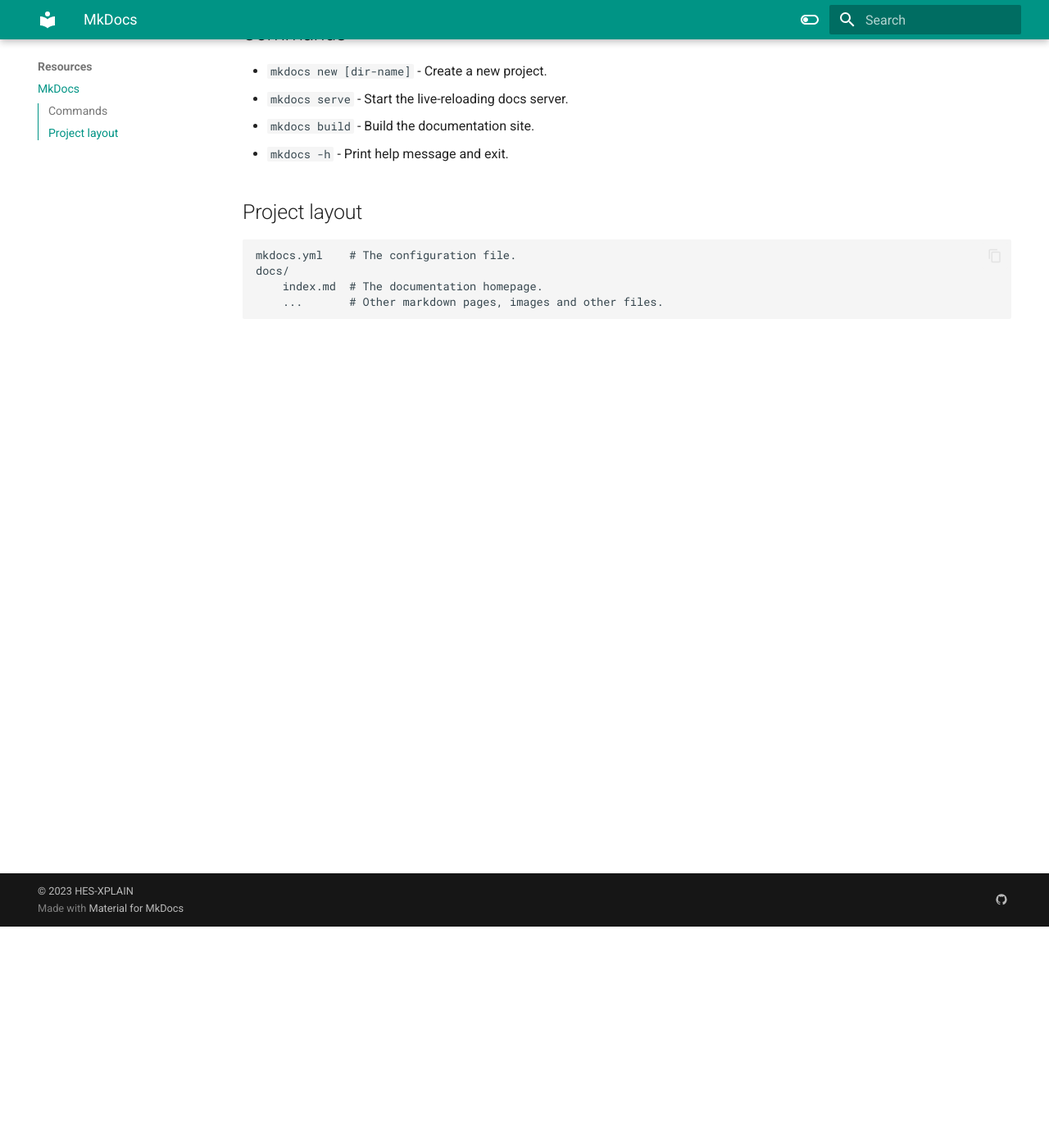
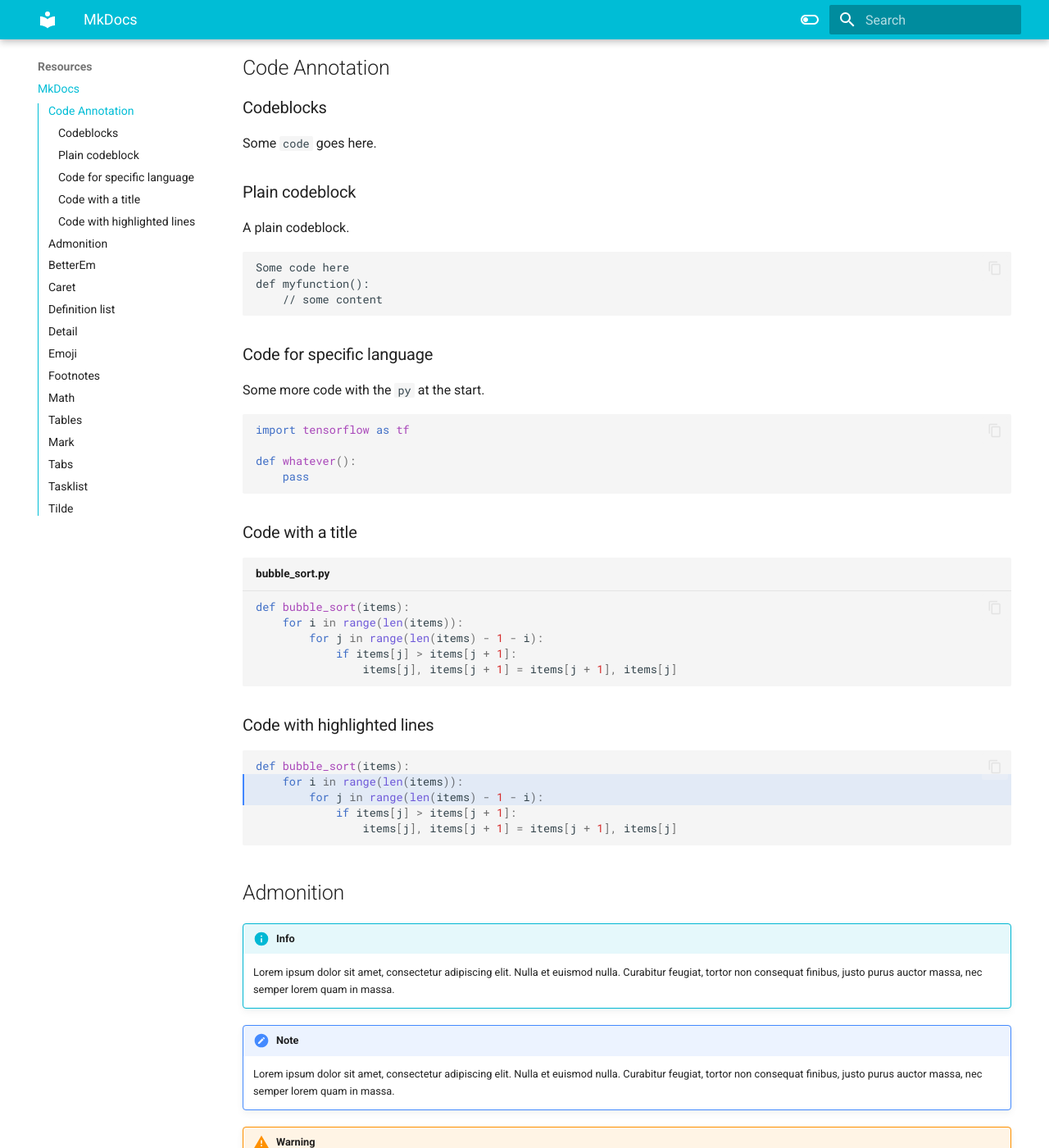
Before and after one commit to HES-XPLAIN/hes-xplain.github.io, an MkDocs documentation site: the page built from docs/mkdocs.md, in a window 1280 px wide and 1400 px high, scrolled down 270 px. Shown: the whole window at 82% size. Built offline with MkDocs 1.6.1 and Material for MkDocs 9.7.7, drawn with Linux system fonts in a browser that asks for light colours; emoji names are drawn with the system emoji font; some of the changed text lies outside the part shown.

Commit message:
Added useful extensions

````diff
--- /dev/null
+++ b/docs/javascripts/mathjax.js
@@ -0,0 +1,16 @@
+window.MathJax = {
+    tex: {
+        inlineMath: [["\\(", "\\)"]],
+        displayMath: [["\\[", "\\]"]],
+        processEscapes: true,
+        processEnvironments: true
+    },
+    options: {
+        ignoreHtmlClass: ".*|",
+        processHtmlClass: "arithmatex"
+    }
+};
+
+document$.subscribe(() => {
+    MathJax.typesetPromise()
+})
--- a/docs/mkdocs.md
+++ b/docs/mkdocs.md
@@ -2,16 +2,192 @@
 
 For full documentation visit [mkdocs.org](https://www.mkdocs.org).
 
-## Commands
+See [reference](https://squidfunk.github.io/mkdocs-material/reference/).
 
-* `mkdocs new [dir-name]` - Create a new project.
-* `mkdocs serve` - Start the live-reloading docs server.
-* `mkdocs build` - Build the documentation site.
-* `mkdocs -h` - Print help message and exit.
+## Code Annotation
 
-## Project layout
+### Codeblocks
 
-    mkdocs.yml    # The configuration file.
-    docs/
-        index.md  # The documentation homepage.
-        ...       # Other markdown pages, images and other files.
+Some `code` goes here.
+
+### Plain codeblock
+
+A plain codeblock.
+
+```
+Some code here
+def myfunction():
+    // some content
+```
+
+### Code for specific language
+
+Some more code with the `py` at the start.
+
+``` py
+import tensorflow as tf
+
+def whatever():
+    pass
+```
+
+### Code with a title
+
+``` py title="bubble_sort.py"
+def bubble_sort(items):
+    for i in range(len(items)):
+        for j in range(len(items) - 1 - i):
+            if items[j] > items[j + 1]:
+                items[j], items[j + 1] = items[j + 1], items[j]
+```
+
+### Code with highlighted lines
+
+``` py hl_lines="2 3"
+def bubble_sort(items):
+    for i in range(len(items)):
+        for j in range(len(items) - 1 - i):
+            if items[j] > items[j + 1]:
+                items[j], items[j + 1] = items[j + 1], items[j]
+```
+
+## Admonition
+
+!!! info
+
+    Lorem ipsum dolor sit amet, consectetur adipiscing elit. Nulla et euismod
+    nulla. Curabitur feugiat, tortor non consequat finibus, justo purus auctor
+    massa, nec semper lorem quam in massa.
+
+!!! note
+
+    Lorem ipsum dolor sit amet, consectetur adipiscing elit. Nulla et euismod
+    nulla. Curabitur feugiat, tortor non consequat finibus, justo purus auctor
+    massa, nec semper lorem quam in massa.
+
+!!! warning
+
+    Lorem ipsum dolor sit amet, consectetur adipiscing elit. Nulla et euismod
+    nulla. Curabitur feugiat, tortor non consequat finibus, justo purus auctor
+    massa, nec semper lorem quam in massa.
+
+!!! example
+
+    Lorem ipsum dolor sit amet, consectetur adipiscing elit. Nulla et euismod
+    nulla. Curabitur feugiat, tortor non consequat finibus, justo purus auctor
+    massa, nec semper lorem quam in massa.
+
+## BetterEm
+
+This * won't emphasize *
+
+This *will emphasize*
+
+***I'm italic and bold* I am just bold.**
+
+***I'm bold and italic!** I am just italic.*
+
+
+## Caret
+
+^^Insert me^^
+
+H^2^0
+
+text^a\ superscript^
+
+
+## Definition list
+
+`Lorem ipsum dolor sit amet`
+
+:   Sed sagittis eleifend rutrum. Donec vitae suscipit est. Nullam tempus
+    tellus non sem sollicitudin, quis rutrum leo facilisis.
+
+`Cras arcu libero`
+
+:   Aliquam metus eros, pretium sed nulla venenatis, faucibus auctor ex. Proin
+    ut eros sed sapien ullamcorper consequat. Nunc ligula ante.
+
+    Duis mollis est eget nibh volutpat, fermentum aliquet dui mollis.
+    Nam vulputate tincidunt fringilla.
+    Nullam dignissim ultrices urna non auctor.
+
+
+## Detail
+
+???+ note "Open styled details"
+
+    ??? danger "Nested details!"
+        And more content again.
+
+## Emoji
+
+:smile: :heart: :thumbsup:
+
+## Footnotes
+
+Lorem ipsum[^1] dolor sit amet, consectetur adipiscing elit.[^2]
+
+[^1]: Lorem ipsum dolor sit amet, consectetur adipiscing elit.
+[^2]:
+    Lorem ipsum dolor sit amet, consectetur adipiscing elit. Nulla et euismod
+    nulla. Curabitur feugiat, tortor non consequat finibus, justo purus auctor
+    massa, nec semper lorem quam in massa.
+
+## Math
+
+$p(x|y) = \frac{p(y|x)p(x)}{p(y)}$, \(p(x|y) = \frac{p(y|x)p(x)}{p(y)}\).
+
+## Tables
+
+| Method      | Description                          |
+| ----------- | ------------------------------------ |
+| `GET`       | :material-check:     Fetch resource  |
+| `PUT`       | :material-check-all: Update resource |
+| `DELETE`    | :material-close:     Delete resource |
+
+
+## Mark
+
+==mark me==
+
+==smart==mark==
+
+## Tabs
+
+=== "Tab 1"
+Markdown **content**.
+
+Multiple paragraphs.
+
+=== "Tab 2"
+More Markdown **content**.
+
+- list item a
+- list item b
+
+===! "Tab A"
+Different tab set.
+
+=== "Tab B"
+```
+More content.
+```
+
+## Tasklist
+
+- [X] item 1
+    * [X] item A
+    * [ ] item B
+        more text
+        + [x] item a
+        + [ ] item b
+        + [x] item c
+    * [X] item C
+- [ ] item 2
+- [ ] item 3
+
+## Tilde
+
+~~Delete me~~
--- a/mkdocs.yml
+++ b/mkdocs.yml
@@ -16,14 +16,14 @@ theme:
       toggle:
         icon: material/toggle-switch-off-outline
         name: Switch to dark mode
-      primary: teal
-      accent: purple
+      primary: cyan
+      accent: amber
     - scheme: slate
       toggle:
         icon: material/toggle-switch
         name: Switch to light mode
-      primary: teal
-      accent: lime
+      primary: cyan
+      accent: amber
   features:
     - navigation.tabs
     - navigation.sections
@@ -33,6 +33,41 @@ theme:
     - search.highlight
     - content.code.annotation
     - content.code.copy
+    - content.tabs.link
+
+markdown_extensions:
+  - admonition
+  - attr_list
+  - def_list
+  - footnotes
+  - md_in_html
+  - pymdownx.arithmatex:
+      generic: true
+  - pymdownx.betterem
+  - pymdownx.caret
+  - pymdownx.details
+  - pymdownx.emoji:
+      emoji_index: !!python/name:materialx.emoji.twemoji
+      emoji_generator: !!python/name:materialx.emoji.to_svg
+  - pymdownx.highlight:
+      anchor_linenums: true
+      line_spans: __span
+      pygments_lang_class: true
+  - pymdownx.inlinehilite
+  - pymdownx.mark
+  - pymdownx.snippets
+  - pymdownx.superfences
+  - pymdownx.tabbed:
+      alternate_style: true
+  - pymdownx.tasklist:
+      custom_checkbox: true
+  - pymdownx.tilde
+  - tables
+
+extra_javascript:
+  - javascripts/mathjax.js
+  - https://polyfill.io/v3/polyfill.min.js?features=es6
+  - https://cdn.jsdelivr.net/npm/mathjax@3/es5/tex-mml-chtml.js
 
 extra:
   social:
````
